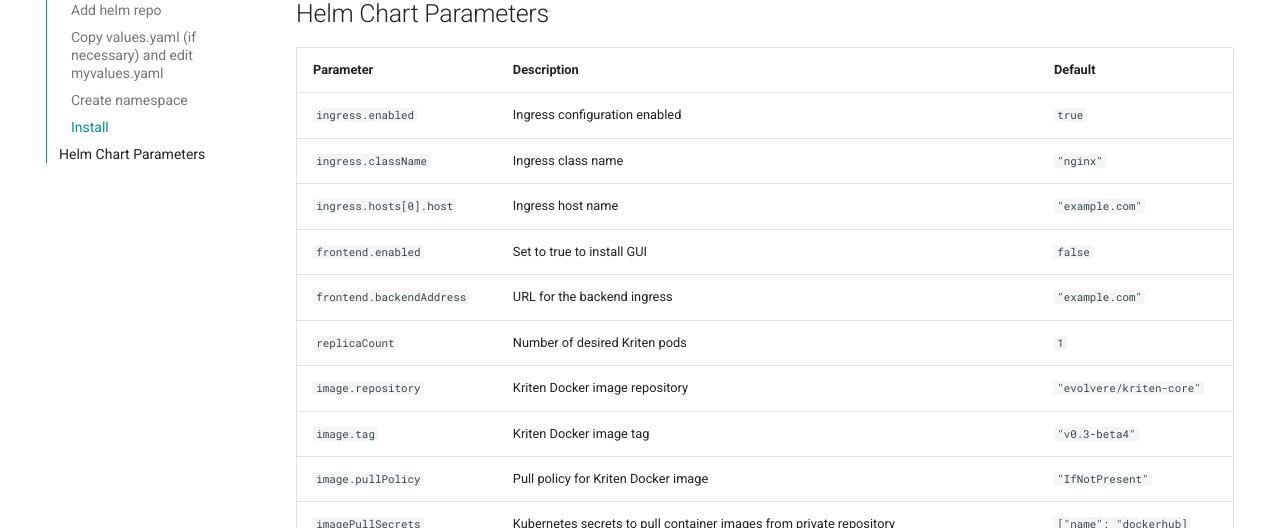
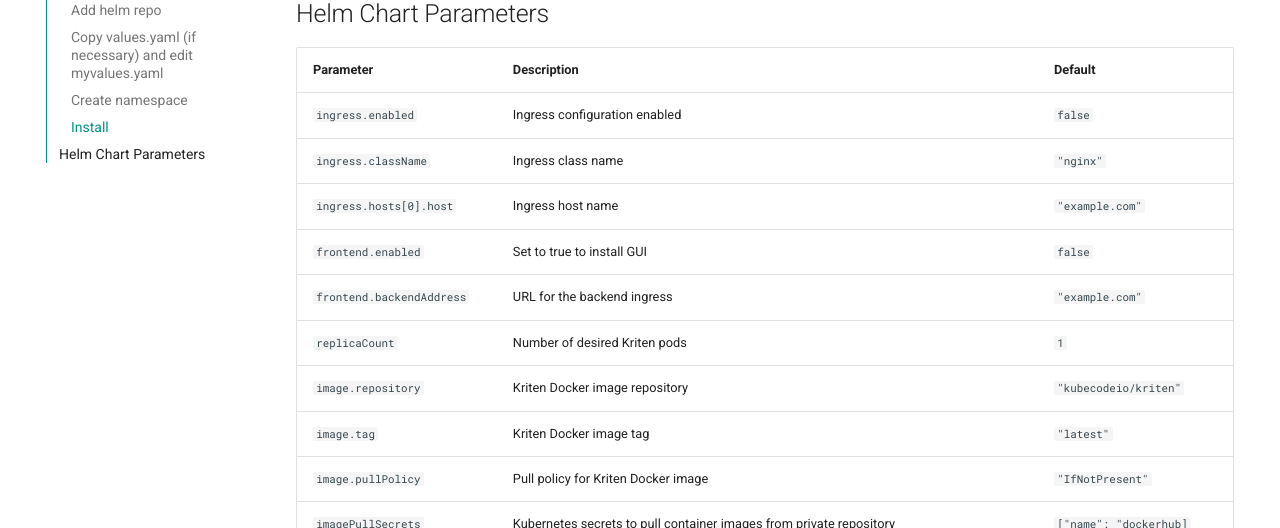
Before and after one commit to kriten-io/kriten-docs, an MkDocs documentation site: the page built from docs/index.md, in a window 1280 px wide and 900 px high, scrolled down 1180 px. Shown: the part 152-680 px from the top of the window. Built offline with MkDocs 1.6.1 and Material for MkDocs 9.7.7, drawn with Linux system fonts in a browser that asks for light colours.

Commit message:
Update index.md

```diff
--- a/docs/index.md
+++ b/docs/index.md
@@ -42,14 +42,14 @@
 
 |Parameter|Description|Default|
 |---------|-----------|-------|
-|`ingress.enabled`|Ingress configuration enabled|`true`
+|`ingress.enabled`|Ingress configuration enabled|`false`
 |`ingress.className`|Ingress class name|`"nginx"`
 |`ingress.hosts[0].host`|Ingress host name|`"example.com"`
 |`frontend.enabled`|Set to true to install GUI|`false`
 |`frontend.backendAddress`| URL for the backend ingress|`"example.com"`
 |`replicaCount`|Number of desired Kriten pods|`1`|
-|`image.repository`|Kriten Docker image repository|`"evolvere/kriten-core"`|
-|`image.tag`|Kriten Docker image tag|`"v0.3-beta4"`|
+|`image.repository`|Kriten Docker image repository|`"kubecodeio/kriten"`|
+|`image.tag`|Kriten Docker image tag|`"latest"`|
 |`image.pullPolicy`|Pull policy for Kriten Docker image|`"IfNotPresent"`|
 |`imagePullSecrets`|Kubernetes secrets to pull container images from private repository|`["name": "dockerhub]`|
 |`name`|Kriten deployment name|`"kriten"`
```
